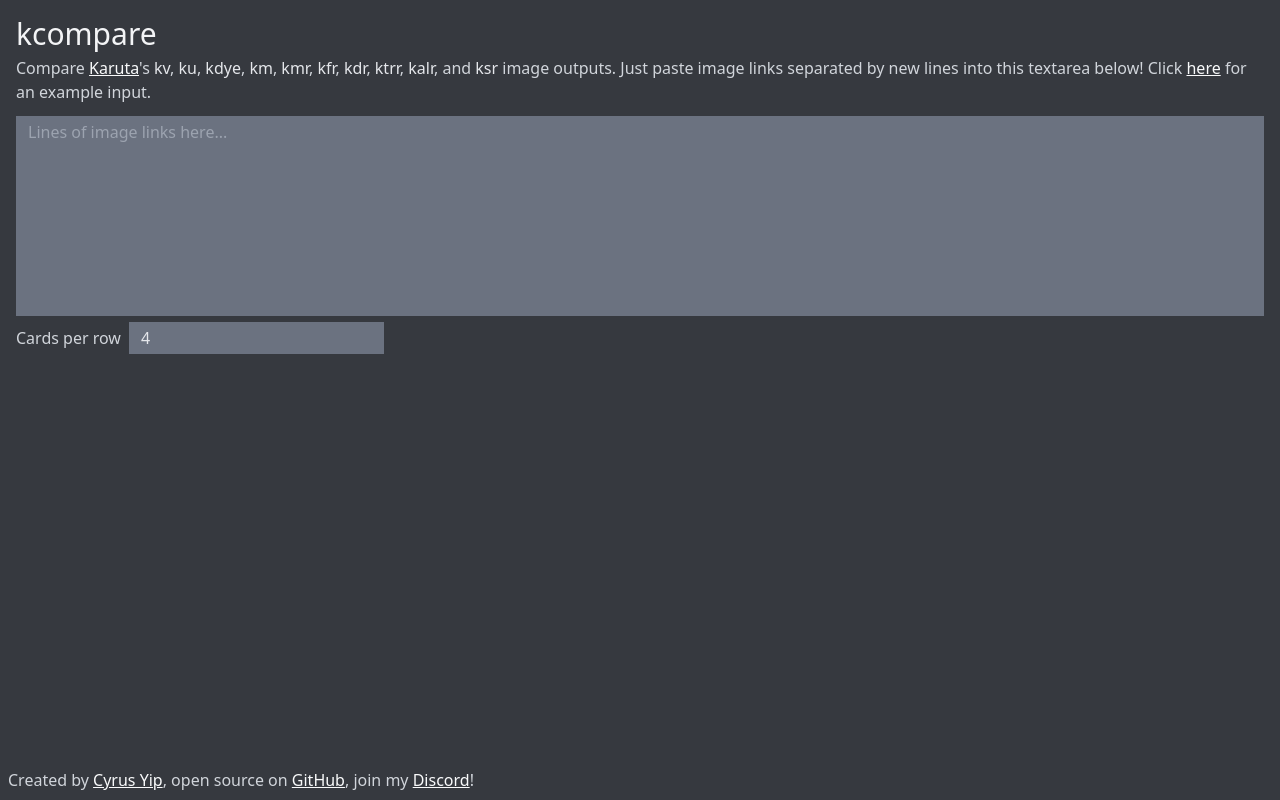
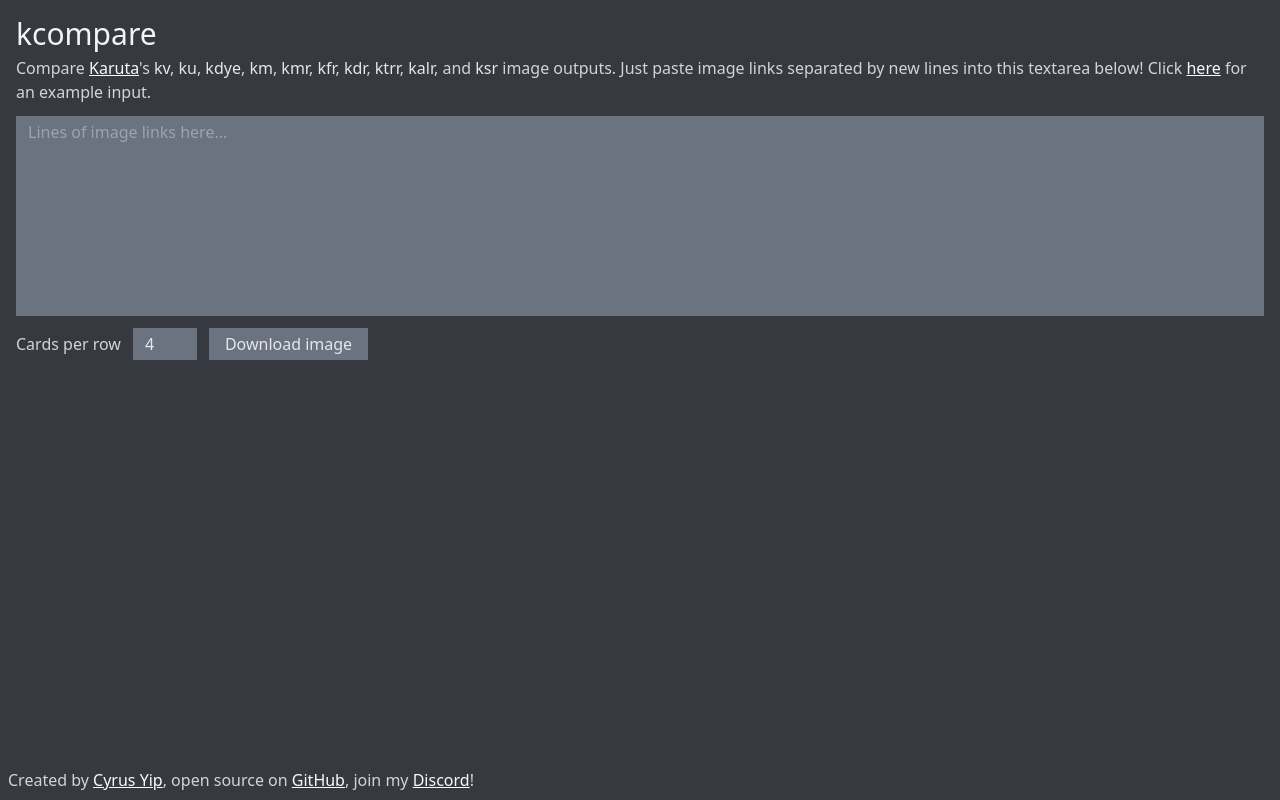
Before and after one commit to RealCyGuy/kcompare, a Vue app: page / in a window 1280 px wide. Built offline with nearby package versions, Linux system fonts and the light colour scheme.

Commit message:
add download image button

```diff
--- a/src/App.vue
+++ b/src/App.vue
@@ -5,6 +5,7 @@ const images = ref([]);
 var timer;
 var canvas, ctx;
 var imageElements = [];
+const imageData = ref("");
 
 onMounted(() => {
   canvas = document.querySelector("canvas");
@@ -40,6 +41,7 @@ function redraw() {
       );
     }
   });
+  imageData.value = canvas.toDataURL();
 }
 
 var loaded = 0;
@@ -59,6 +61,7 @@ function typing(value) {
     loaded = 0;
     images.value.forEach((_image) => {
       let im = new Image();
+      im.crossOrigin = "anonymous";
       imageElements.push(im);
       im.src = _image;
       im.onload = function () {
@@ -114,19 +117,25 @@ https://cdn.discordapp.com/attachments/887049782579855410/982890746317254677/h9f
       <textarea
         ref="textarea"
         @keyup="typing($event.target.value)"
-        class="w-full min-h-[200px] bg-gray-500 outline-none text-gray-200 px-3 py-1 whitespace-nowrap placeholder:whitespace-normal overflow-y-hidden resize-none"
+        class="w-full min-h-[200px] bg-gray-500 outline-none text-gray-200 px-3 py-1 whitespace-nowrap placeholder:whitespace-normal overflow-y-hidden resize-none mb-3 align-top"
         placeholder="Lines of image links here..."
       ></textarea>
-      <div>
-        <label for="cards" class="text-gray-300 mr-2">Cards per row</label>
+      <div class="flex flex-row justify-start items-center gap-3">
+        <label for="cards" class="text-gray-300">Cards per row</label>
         <input
           type="number"
           id="cards"
           name="cards"
           v-model="cardsPerRow"
-          class="bg-gray-500 outline-none text-gray-200 px-3 py-1"
+          class="bg-gray-500 outline-none text-gray-200 px-3 py-1 w-16"
           min="1"
         />
+        <a
+          :href="imageData"
+          class="bg-gray-500 outline-none text-gray-200 px-4 py-1 hover:bg-opacity-70 duration-100"
+          download="kcompare.png"
+          >Download image</a
+        >
       </div>
     </div>
     <canvas
```
